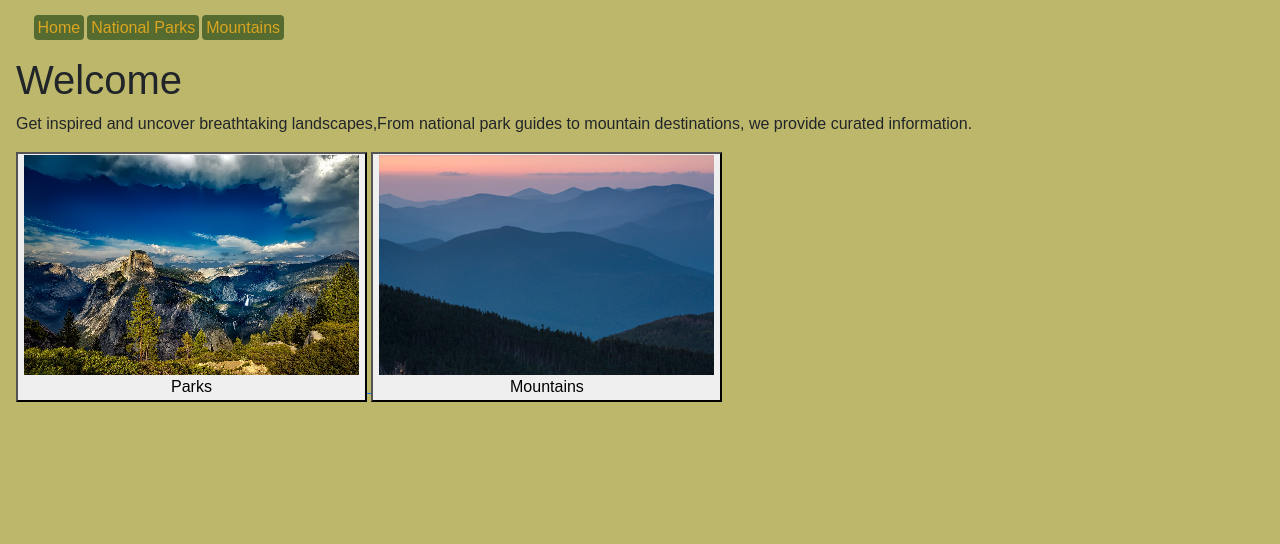
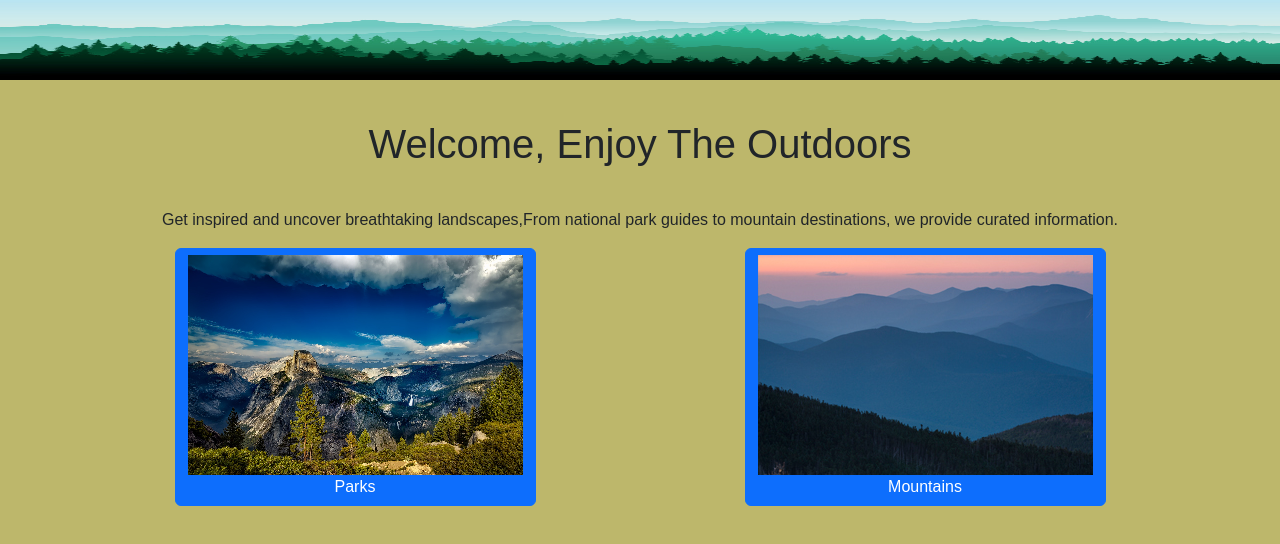
Before and after one commit to vortex204/EnjoyTheOutdoors, a plain HTML site: page index.html in a window 1280 px wide. Drawn offline with nearby package versions, Linux system fonts and the light colour scheme.

Commit message:
added bootstrap elements and banner img

```diff
--- a/index.html
+++ b/index.html
@@ -16,28 +16,31 @@
   </head>
   <body>
     <header>
-      <nav id="nav"></nav>
-      <h1>Welcome</h1>
+      <h1>Welcome, Enjoy The Outdoors</h1>
       <p>
         Get inspired and uncover breathtaking landscapes,From national park
         guides to mountain destinations, we provide curated information.
       </p>
     </header>
     <main>
-      <a href="parks.html">
-        <button>
-          <img src="images/parks.jpg" />
+      <div class="container">
+        <div class="row">
+          <div class="col-md-6">
+            <a href="parks.html" class="btn btn-primary">
+              <img src="images/parks.jpg" class="img-fluid" />
               <br />
               Parks
-        </button>
             </a>
-      <a href="mountains.html">
-        <button>
-          <img src="images/SKinsman-StoryImage.jpg" />
+          </div>
+          <div class="col-md-6">
+            <a href="mountains.html" class="btn btn-primary">
+              <img src="images/SKinsman-StoryImage.jpg" class="img-fluid" />
               <br />
               Mountains
-        </button>
             </a>
+          </div>
+        </div>
+      </div>
     </main>
     <script
       src="https://cdn.jsdelivr.net/npm/bootstrap@5.3.0-alpha3/dist/js/bootstrap.bundle.min.js"
--- a/scripts/main.js
+++ b/scripts/main.js
@@ -10,6 +10,16 @@ function navLink(item) {
   a.innerHTML = item.name;
   return a;
 }
+
+document.addEventListener("DOMContentLoaded", () => {
+  const image = document.createElement("img");
+  image.src = "images/banner.jpg";
+  image.alt = "Banner Image";
+  const banner = document.createElement("div");
+  banner.classList.add("banner");
+  banner.appendChild(image);
+  document.body.prepend(banner);
+});
 document.addEventListener("DOMContentLoaded", () => {
   const nav = document.getElementById("nav");
 
--- a/styles/main.css
+++ b/styles/main.css
@@ -1,7 +1,22 @@
 body {
   font-family: sans-serif;
   background-color: darkkhaki;
+  text-align: center;
+}
+
+h1,
+p,
+main {
   margin: 1em;
+}
+select {
+  width: 100%;
+  max-width: 300px;
+  margin: 0 auto;
+}
+
+#results {
+  margin-top: 2em;
 }
 nav {
   display: block;
@@ -21,6 +36,13 @@ nav a:hover {
   color: darkgoldenrod;
 }
 
+.banner {
+  height: 80px;
+}
+.banner img {
+  height: 80px;
+  width: 100%;
+}
 .card {
   margin: 3px 9px 9px 3px;
   padding: 0.5rem;
```
Also changed, not shown: mountains.html (+10 -7 lines), parks.html (+16 -2 lines), images/banner.jpg (added). Lines whose indentation alone changed are shown as unchanged.
